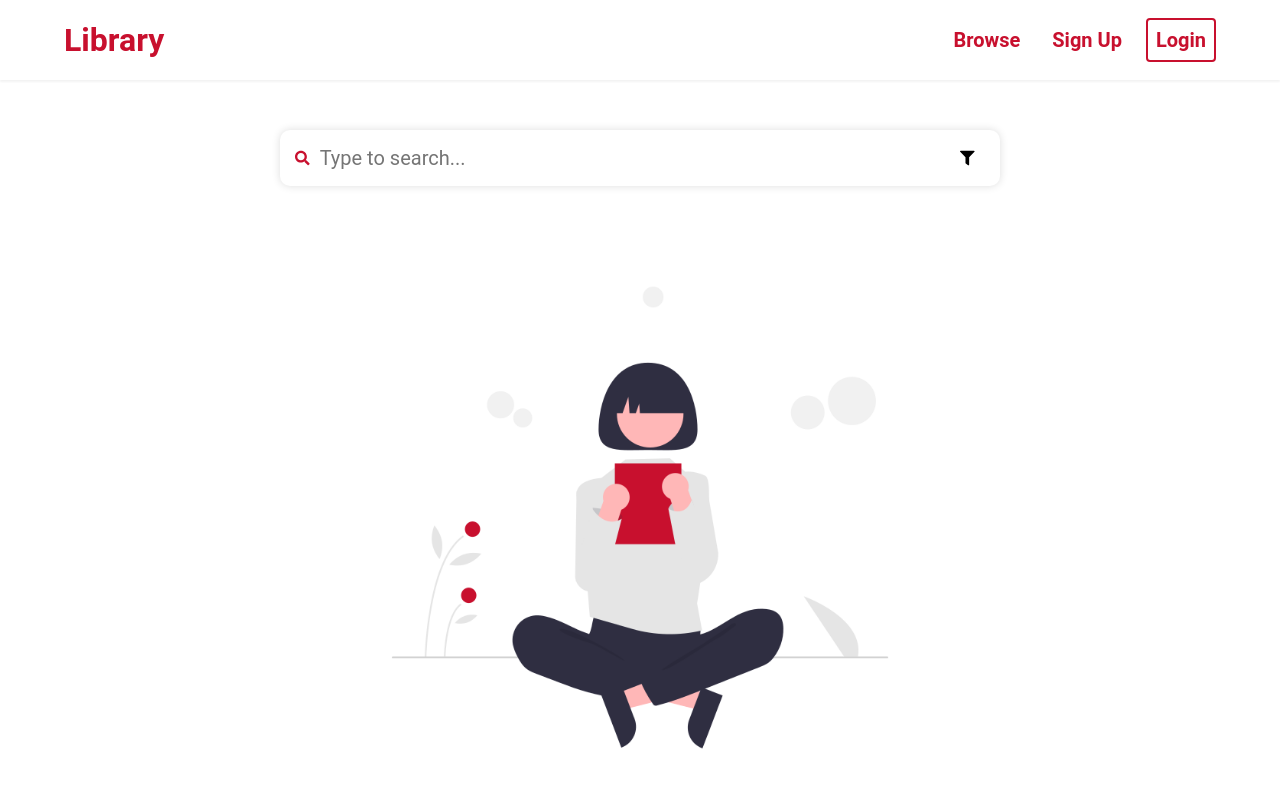
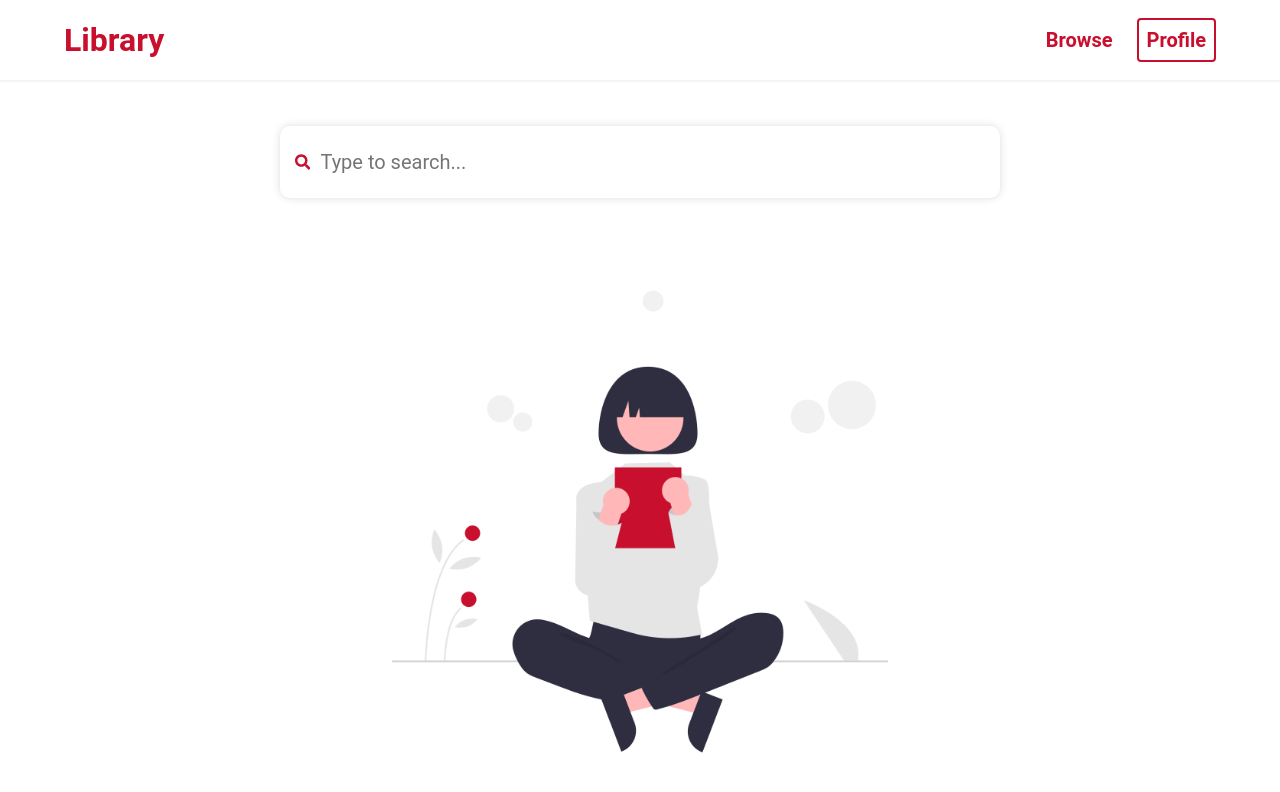
Before and after one commit to rgarci82/Library, a React (Vite) app in the folder frontend/: page / in a window 1280 px wide. Shown: the top 792 px of the page. Built offline with nearby package versions, Linux system fonts and the light colour scheme; sample sign-in values are in the browser's storage.

Commit message:
fixed protected route

```diff
--- a/frontend/src/App.tsx
+++ b/frontend/src/App.tsx
@@ -12,12 +12,10 @@ import AdminDashboard from "./pages/AdminDashboard";
 import ProtectedRoute from "./pages/ProtectedRouteAdmin";
 
 const App: React.FC = () => {
-  const [isAdmin, setIsAdmin] = useState(false);
 
   const handleAdminLogin = () => {
-    setIsAdmin(true);
+    localStorage.setItem("isAdmin", "True")
   };
-
 
   return (
     <Router>
@@ -28,7 +26,7 @@ const App: React.FC = () => {
         <Route path="/user" element={<User />} /> {/* Ensure your file is Users.tsx */}
         <Route path="/adminLogin" element={<AdminLogin onLogin={handleAdminLogin} />} />
         <Route path="/adminRegister" element={<AdminRegister />} />
-        <Route path="/adminDashboard" element={<ProtectedRoute isAdmin={isAdmin} element={<AdminDashboard />} />} />
+        <Route path="/adminDashboard" element={<ProtectedRoute element={<AdminDashboard />} />} />
         <Route path="/browse" element={<Browse />} />
         <Route path="/request" element={<Request />} />
       </Routes>
--- a/frontend/src/components/SearchBar.css
+++ b/frontend/src/components/SearchBar.css
@@ -14,7 +14,7 @@ header {
 }
 
 .input-wrapper {
-  max-height: 56px;
+  max-height: 72px;
   height: 100%;
   border: none;
   border-radius: 10px;
--- a/frontend/src/components/SearchBar.tsx
+++ b/frontend/src/components/SearchBar.tsx
@@ -1,46 +1,24 @@
 import React, { useState } from "react";
-import { FaSearch, FaFilter } from "react-icons/fa";
+import { FaSearch } from "react-icons/fa";
 import "./SearchBar.css";
 import Logo from "../../public/undraw_Reading_re_29f8.png"
+import { Navigate } from "react-router-dom";
 
 const SearchBar: React.FC = () => {
-  const [showDropdown, setShowDropdown] = useState(false);
   const [inputText, setInputText] = useState("")
 
-  const toggleDropdown = () => {
-    setShowDropdown(!showDropdown);
-  };
-
-  console.log(inputText)
+  const handleSearch = (e: any) =>{
+    if(e.key === 'Enter' && inputText.trim()){
+      <Navigate to='/browse'/>
+    }
+  }
 
   return (
     <header>
       <div className="header__container">
         <div className="input-wrapper">
           <FaSearch id="search-icon" />
-          <input placeholder="Type to search..." type="text" onChange={(e) => setInputText(e.target.value)} value={inputText}/>
-          <FaFilter id="filter-icon" onClick={toggleDropdown} />
-          {showDropdown && (
-            <div className="dropdown-menu">
-              <label>
-                <input className="genres" type="checkbox" name="action" /> Action
-              </label>
-              <label>
-                <input className="genres" type="checkbox" name="adventure" />{" "}
-                Adventure
-              </label>
-              <label>
-                <input className="genres" type="checkbox" name="fantasy" /> Fantasy
-              </label>
-              <label>
-                <input className="genres" type="checkbox" name="fiction" /> Fiction
-              </label>
-              <label>
-                <input className="genres" type="checkbox" name="nonfiction" />{" "}
-                NonFiction
-              </label>
-            </div>
-          )}
+          <input placeholder="Type to search..." type="text" onChange={(e) => setInputText(e.target.value)} value={inputText} onKeyDown={handleSearch}/>
         </div>
         <figure className="header__img--wrapper">
           <img src={Logo}></img>
--- a/frontend/src/pages/AdminDashboard.tsx
+++ b/frontend/src/pages/AdminDashboard.tsx
@@ -2,6 +2,7 @@ import { useEffect, useState } from "react";
 import './AdminDashboard.css';
 import EditModal from "./EditModal";
 import DeleteModal from "./DeleteModal";
+import { useNavigate } from "react-router-dom";
 
 type ItemType = 'books' | 'media' | 'devices';
 
@@ -69,6 +70,8 @@ interface DeviceRequest{
 }
 
 const AdminDashboard = () => {
+    const navigate = useNavigate()
+
     const [activeTab, setActiveTab] = useState('books');
     const [errorMessage, setErrorMessage] = useState<string | null>(null);
     const [successMessage, setSuccessMessage] = useState<string | null>(null);
@@ -502,6 +505,12 @@ const AdminDashboard = () => {
         fetchDeviceRequests();
     }, []);
 
+    const handleSignOut = () => {
+        navigate('/')
+        localStorage.clear();
+
+    }
+
     return (
         <div>
             <div className="navbar">
@@ -510,20 +519,7 @@ const AdminDashboard = () => {
                     </div>
 
                     <div className="navbar-section search-section">
-                    <input
-                        type="text"
-                        className="search-bar"
-                        placeholder="Search..."
-                        onKeyDown={(e) => {
-                        if (e.key === 'Enter') {
-                            window.location.href = '/browse';
-                        }
-                        }}
-                    />
-                    <div className="nav-icons">
-                        <span>🔧</span>
-                        <span>👤</span>
-                    </div>
+                    <button onClick={() => handleSignOut()}>Sign Out</button>
                 </div>
             </div>
             <div className="navbar-section tabs">
--- a/frontend/src/pages/AdminLogin.tsx
+++ b/frontend/src/pages/AdminLogin.tsx
@@ -1,5 +1,5 @@
-import React, { useState } from "react";
-import { useNavigate } from "react-router-dom";
+import React, { useEffect, useState } from "react";
+import { Navigate, useNavigate } from "react-router-dom";
 
 interface AdminLoginProps {
   onLogin: () => void;
@@ -48,6 +48,7 @@ const AdminLogin: React.FC<AdminLoginProps> = ({ onLogin }) => {
       console.error("Error:", error);
     }
   };
+
 
   return (
     <div style={styles.container}>
--- a/frontend/src/pages/Browse.tsx
+++ b/frontend/src/pages/Browse.tsx
@@ -1,5 +1,6 @@
 import React, { useState, useEffect } from 'react';
 import { jwtDecode } from 'jwt-decode';
+import { useLocation } from 'react-router-dom';
 
 enum ItemStatus {
   Available = 'available',
@@ -40,6 +41,7 @@ interface JwtPayload {
 type Item = Book | Media | Device;
 
 const BrowsePage: React.FC = () => {
+  const location = useLocation();
   const [searchTerm, setSearchTerm] = useState<string>('');
   const [searchBy, setSearchBy] = useState<'book' | 'media' | 'device'>('book');
 
@@ -61,6 +63,13 @@ const BrowsePage: React.FC = () => {
     setIsPopupOpen(false);
     setSelectedItem(null); // Reset selected book
   };
+
+  useEffect(() => {
+    // Get the search term from the URL query parameter
+    const params = new URLSearchParams(location.search);
+    const search = params.get('search');
+    if (search) setSearchTerm(search);
+}, [location]);
 
   useEffect(() => {
     const fetchUserData = async () => {
--- a/frontend/src/pages/Home.tsx
+++ b/frontend/src/pages/Home.tsx
@@ -1,12 +1,71 @@
-import React from 'react'
-import Header from '../components/Header'
-import SearchBar from '../components/SearchBar'
+import React, { useEffect, useState } from 'react'
+import { Link, useNavigate } from 'react-router-dom'
+import Logo from "../../public/undraw_Reading_re_29f8.png"
+import { FaSearch } from 'react-icons/fa'
+import '../components/Header.css'
+import '../components/SearchBar.css'
+
 
 const Home: React.FC = () => {
+    const [inputText, setInputText] = useState<string>("")
+    const [isLoggedIn, setIsLoggedIn] = useState(false)
+
+    const navigate = useNavigate()
+
+    useEffect(() => {
+        const token = localStorage.getItem("token");
+        if(token){
+            setIsLoggedIn(true)
+        }
+    },[])
+
+
     return (
         <>
-            <Header />
-            <SearchBar />
+            <nav>
+                <div className="nav__container">
+                    <Link to='/' className="logo"><b>Library</b></Link>
+                    <ul className="nav__links">
+                        <li className="nav__list">
+                        <Link to='/browse' className="nav__link underline">Browse</Link>
+                        </li>
+                        {isLoggedIn ? (
+                            <li className='nav__list'>
+                                <Link to='/user' className='nav__link nav__link--primary'>Profile</Link>
+                            </li>
+                        ) : (
+                            <>
+                                <li className="nav__list">
+                                <Link to='/register' className="nav__link underline">Sign Up</Link>
+                                </li>
+                                <li className="nav__list">
+                                <Link to='/login' className="nav__link nav__link--primary">Login</Link>
+                                </li>
+                            </>
+                        )}
+                    </ul>
+                </div>
+            </nav>
+            <header>
+                <div className="header__container">
+                    <div className="input-wrapper">
+                    <FaSearch id="search-icon" />
+                    <input
+                    placeholder="Type to search..."
+                    type="text"
+                    onChange={(e) => setInputText(e.target.value)}
+                    value={inputText}
+                    onKeyDown={(e) => {
+                        if (e.key === 'Enter') {
+                            navigate(`/browse?search=${encodeURIComponent(inputText)}`);
+                        }
+                    }}/>
+                    </div>
+                    <figure className="header__img--wrapper">
+                    <img src={Logo}></img>
+                    </figure>
+                </div>
+            </header>
         </>
     )
 }
--- a/frontend/src/pages/ProtectedRouteAdmin.tsx
+++ b/frontend/src/pages/ProtectedRouteAdmin.tsx
@@ -1,13 +1,14 @@
-import React from 'react';
+import React, { useState } from 'react';
 import { Navigate } from 'react-router-dom';
 
 interface ProtectedRouteProps {
-  isAdmin: boolean;
   element: JSX.Element;
 }
 
-const ProtectedRoute: React.FC<ProtectedRouteProps> = ({ isAdmin, element }) => {
-  return isAdmin ? element : <Navigate to="/adminLogin" />;
+const ProtectedRoute: React.FC<ProtectedRouteProps> = ({ element }) => {
+
+  const token = localStorage.getItem("token")
+  return localStorage.getItem("isAdmin") == "True" ? element : <Navigate to="/adminLogin" />;
 };
 
 export default ProtectedRoute;
```
